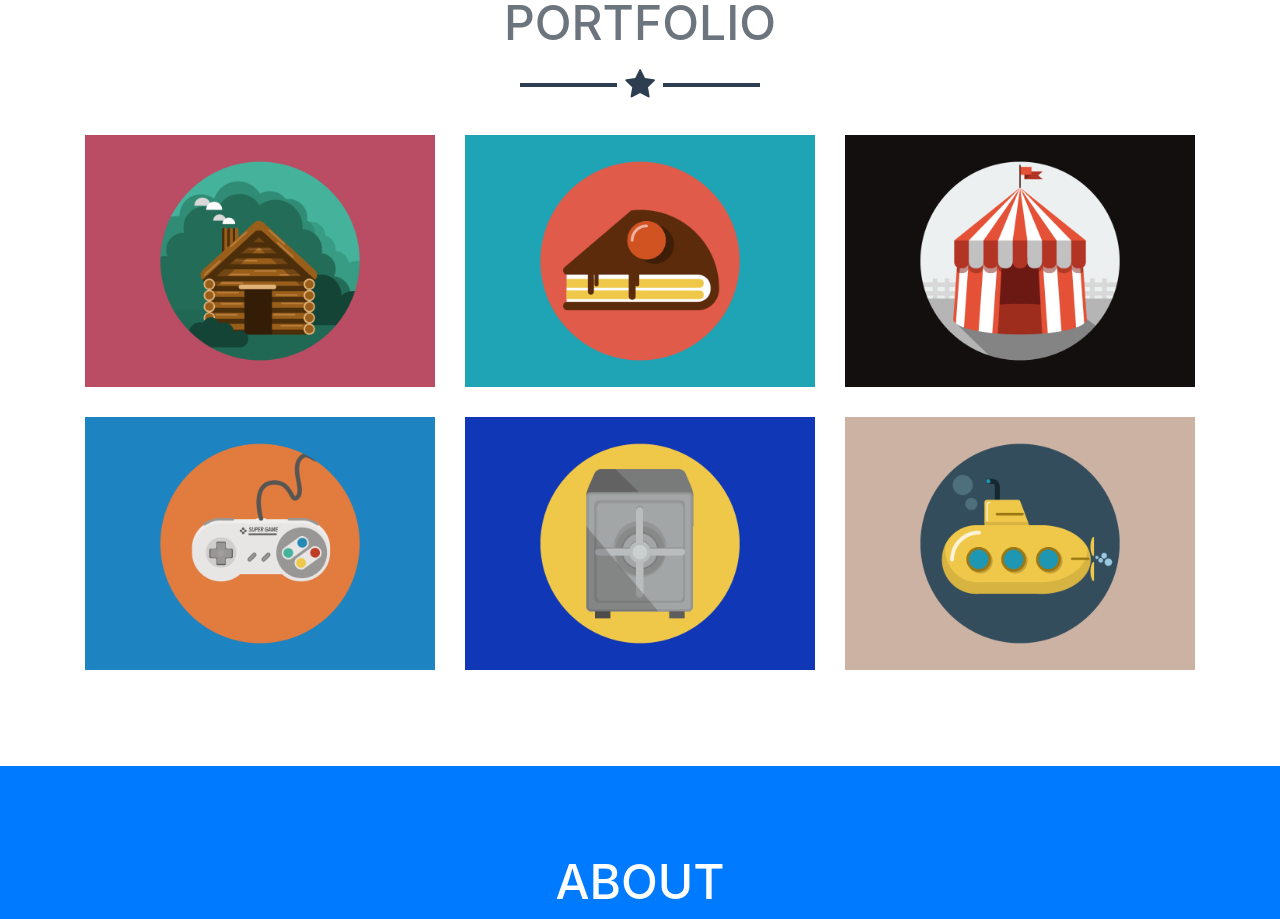
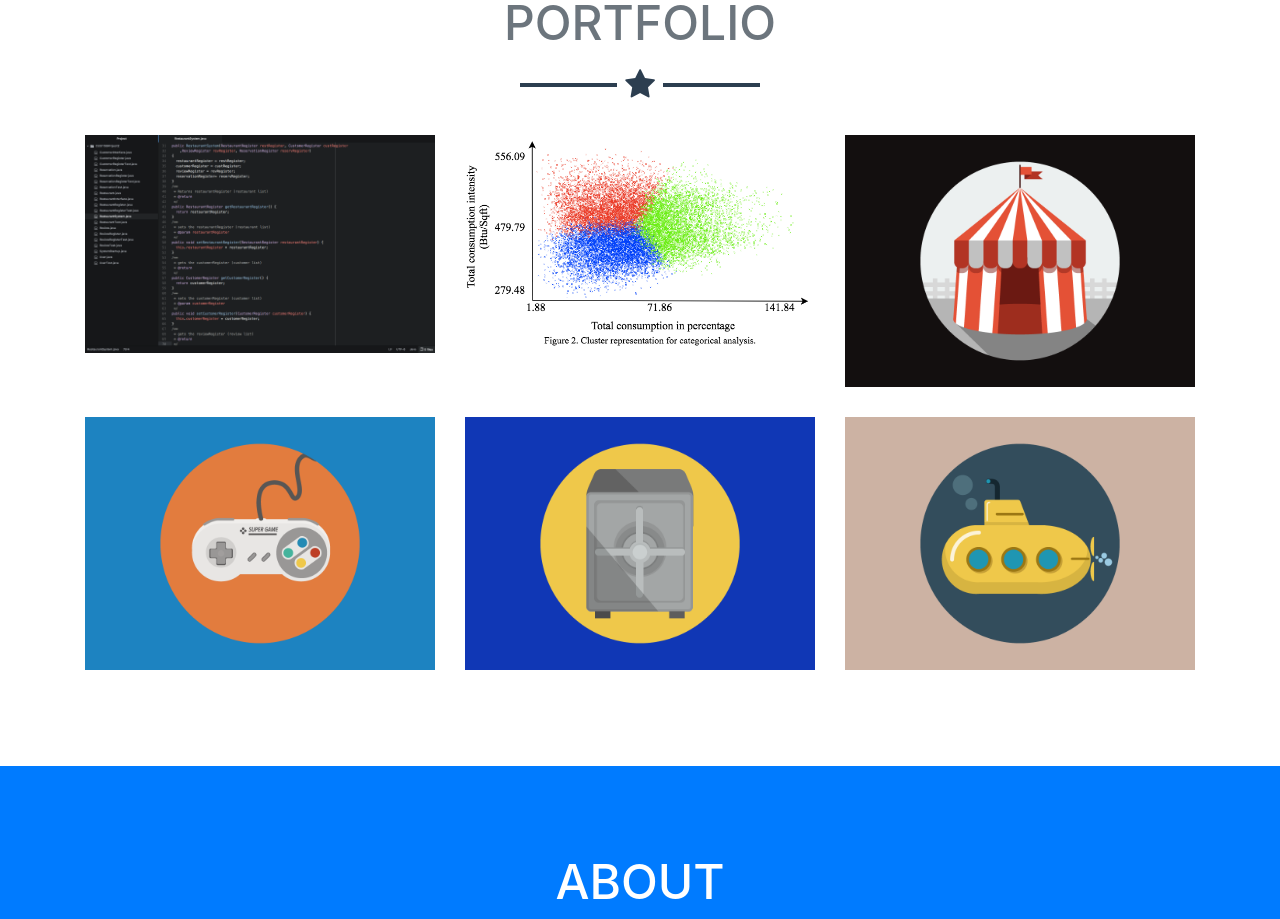
Before and after one commit to sayefiqb/sayefiqb.github.io, a website with bundled scripts: page index.html in a window 1280 px wide. Shown: the part 2053-2972 px from the top of the page. Built offline with nearby package versions, Linux system fonts and the light colour scheme.

Commit message:
Updated Bootstrap file after downloading it

```diff
--- a/index.html
+++ b/index.html
@@ -75,7 +75,7 @@
                   <i class="fa fa-search-plus fa-3x"></i>
                 </div>
               </div>
-              <img class="img-fluid" src="img/portfolio/cabin.png" alt="">
+              <img class="img-fluid" src="img/portfolio/dark-code.png" alt="">
             </a>
           </div>
           <div class="col-md-6 col-lg-4">
@@ -85,7 +85,7 @@
                   <i class="fa fa-search-plus fa-3x"></i>
                 </div>
               </div>
-              <img class="img-fluid" src="img/portfolio/cake.png" alt="">
+              <img class="img-fluid" src="img/portfolio/cluster.png" alt="">
             </a>
           </div>
           <div class="col-md-6 col-lg-4">
```
Also changed, not shown: img/portfolio/cluster.png (added), img/portfolio/dark-code.png (added).
